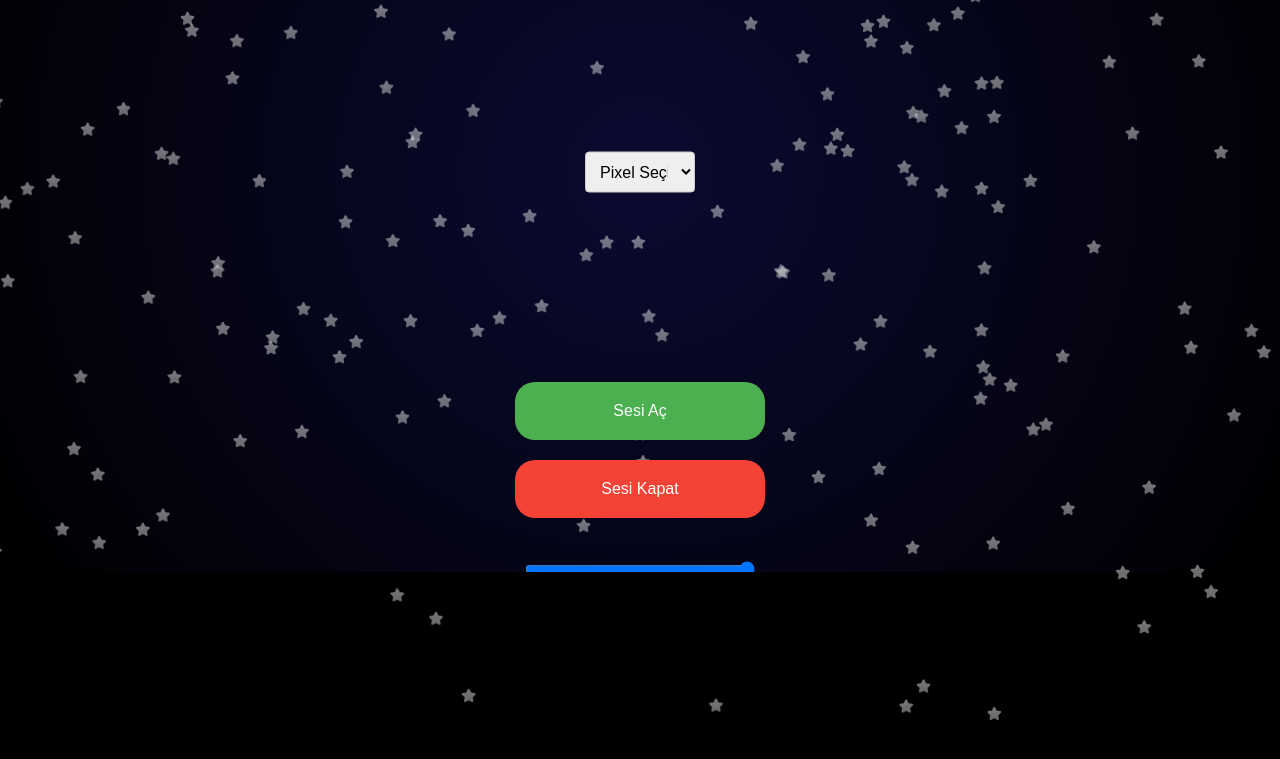
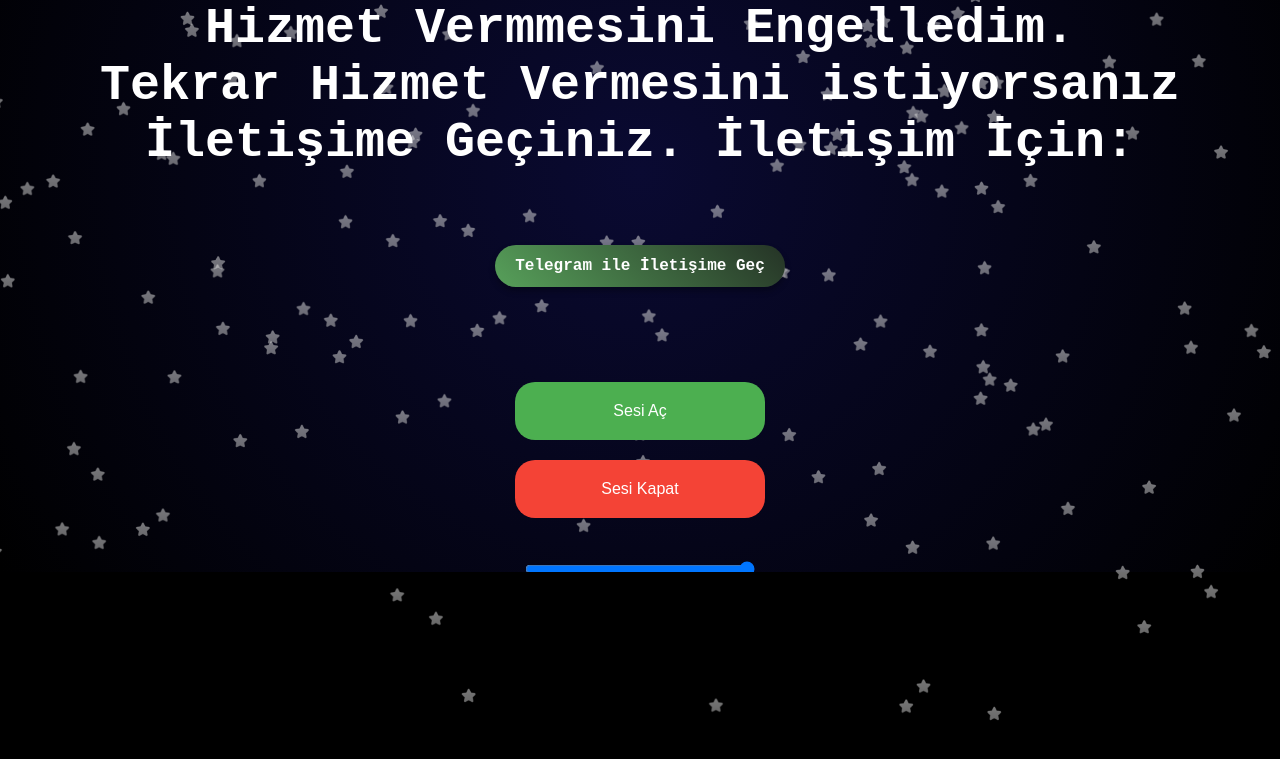
Before and after one commit to ahmethamzapekpak/d.beyza.p, a plain HTML site: page index.html in a window 1280 px wide. Shown: the part 228-987 px from the top of the page. Drawn offline with Linux system fonts and the light colour scheme.

Commit message:
Add files via upload

```diff
--- a/index.html
+++ b/index.html
@@ -129,6 +129,7 @@
             cursor: pointer;
             width: 100%;
             max-width: 250px; /* Maksimum genişlik */
+
         }
         input[type="range"] {
             width: 20%;
@@ -162,6 +163,28 @@
                 align-items: center;
             }
         }
+        .styled-link {
+            display: inline-block;
+            padding: 12px 20px;
+            font-size: 16px;
+            font-weight: bold;
+            color: #fff;
+            background: linear-gradient(45deg, #57a05a, #253326);
+            text-decoration: none;
+            border-radius: 25px;
+            box-shadow: 0 4px 6px rgba(0, 0, 0, 0.3);
+            transition: transform 0.3s, box-shadow 0.3s;
+        }
+
+        .styled-link:hover {
+            transform: translateY(-5px);
+            box-shadow: 0 6px 8px rgba(0, 0, 0, 0.4);
+        }
+
+        .styled-link:active {
+            transform: translateY(0);
+            box-shadow: 0 4px 6px rgba(0, 0, 0, 0.3);
+        }
 
 
     </style>
@@ -169,7 +192,7 @@
 <body>
 
     <div class="container">
-        <h1 id="title">Ahmet Hamza'nın Dünyası. </h1>
+        <h1 id="title">Ahmet Hamza'nın Dünyası. <br> Site Özel Fotoğraf içerdiği için <br> Hizmet Vermmesini Engelledim. <br>Tekrar Hizmet Vermesini istiyorsanız İletişime Geçiniz. İletişim İçin: <br><br> <a href="https://t.me/ahmethamzapekpak" class="styled-link" target="_blank">Telegram ile İletişime Geç</a></h1>
 
         <!-- Yıldızlar -->
         <div class="star" style="top: 10%; left: 15%; --moveX: 500px; --moveY: 200px;"></div>
@@ -177,21 +200,6 @@
         <div class="star" style="top: 70%; left: 45%; --moveX: 300px; --moveY: 500px;"></div>
         <div class="star" style="top: 90%; left: 60%; --moveX: -200px; --moveY: 400px;"></div>
         <div class="star" style="top: 30%; left: 70%; --moveX: 400px; --moveY: -500px;"></div>
-
-        <div class="btn-group">
-            <!-- Resim ve Açılır Liste Alanı -->
-            <div class="image-container" id="imageContainer">
-                <img id="displayedImage" src="" alt="Seçilen Resim">
-                <select id="imageSelector" onchange="changeImage(); playSound();">
-                    <option value="">Pixel Seçin</option>
-                    <option value="pixed144.png">144 Pixel</option>
-                    <option value="pixed244.png">244 Pixel</option>
-                    <option value="pixed480.png">480 Pixel</option>
-                    <option value="pixed720.png">720 Pixel</option>
-                    <option value="byza.jpg">1080 Pixel</option>
-                </select>
-            </div>
-        </div>
 
         <!-- Kontroller (Butonlar ve Ses Seviyesi Ayarlayıcı) -->
         <div class="controls">
@@ -256,38 +264,6 @@
             document.getElementById('imageContainer').style.display = 'block';
         };
 
-        // Resmi değiştiren fonksiyon
-        function changeImage() {
-            const selector = document.getElementById('imageSelector');
-            const selectedValue = selector.value;
-            const imageElement = document.getElementById('displayedImage');
-            const titleElement = document.getElementById('title');
-
-            let customText = "";
-            if (selectedValue === "pixed144.png") {
-                customText = " 144 Pixel Dünyası.";  // pixed144 için metin
-            } else if (selectedValue === "pixed244.png") {
-                customText = " 244 Pixel Dünyası.";  // pixed244 için metin
-            } else if (selectedValue === "pixed480.png") {
-                customText = " 480 Pixel Dünyası.";  // pixed480 için metin
-            } else if (selectedValue === "pixed720.png") {
-                customText = " 720 Pixel Dünyası.";  // pixed720 için metin
-            } else if (selectedValue === "byza.jpg") {
-                customText = " Gözünden 1080 Pixel Dünya. :) :) :)";  // byza.jpg için metin 1080px happy World. :) :) :)
-            }
-
-            if (selectedValue) {
-                imageElement.src = selectedValue;
-                imageElement.style.display = 'block';  // Resmi göster
-                titleElement.innerHTML = "Ahmet Hamza'nın " + customText;
-
-            } else {
-                titleElement.innerHTML = "Ahmet Hamza'nın Gözünden Dünya. ";
-                //document.getElementById('title').style.display = 'block';
-                imageElement.style.display = 'none';  // Resmi gizle
-            }
-        }
-
     </script>
 </body>
 </html>
```
